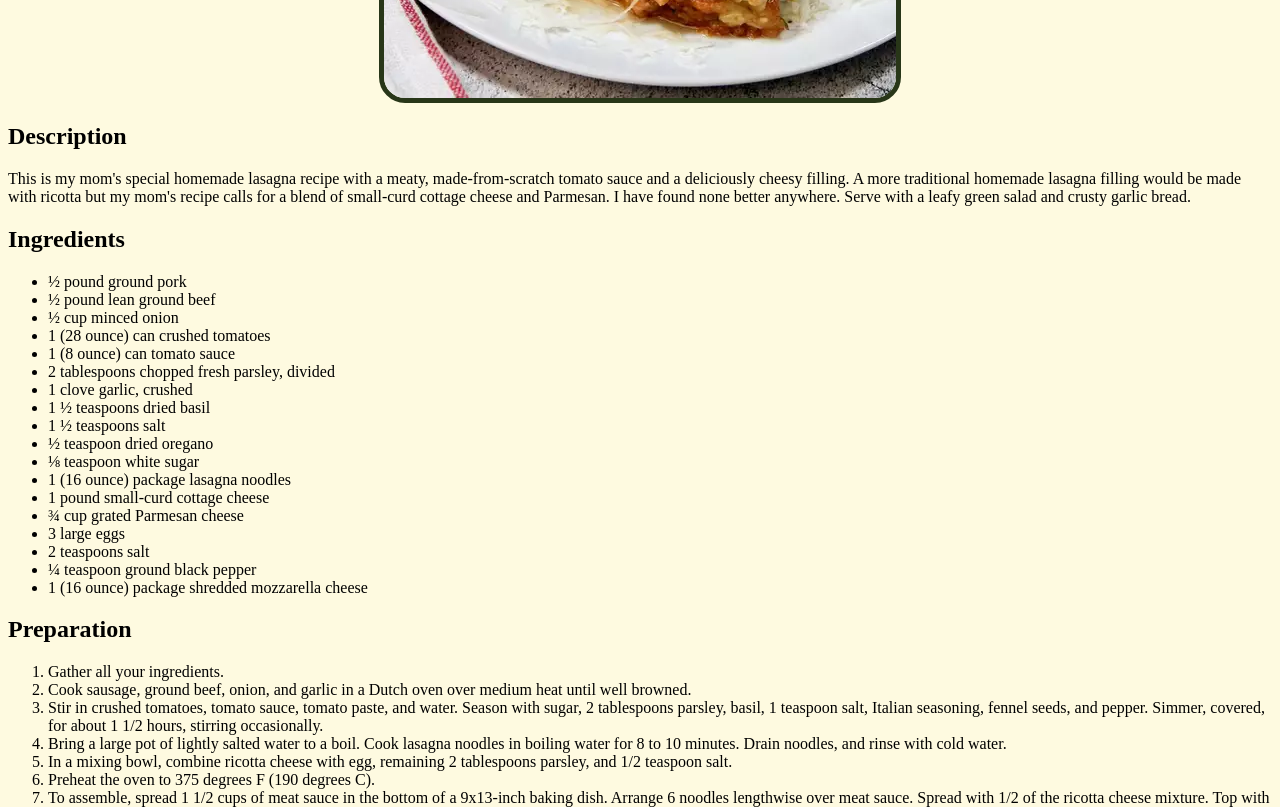
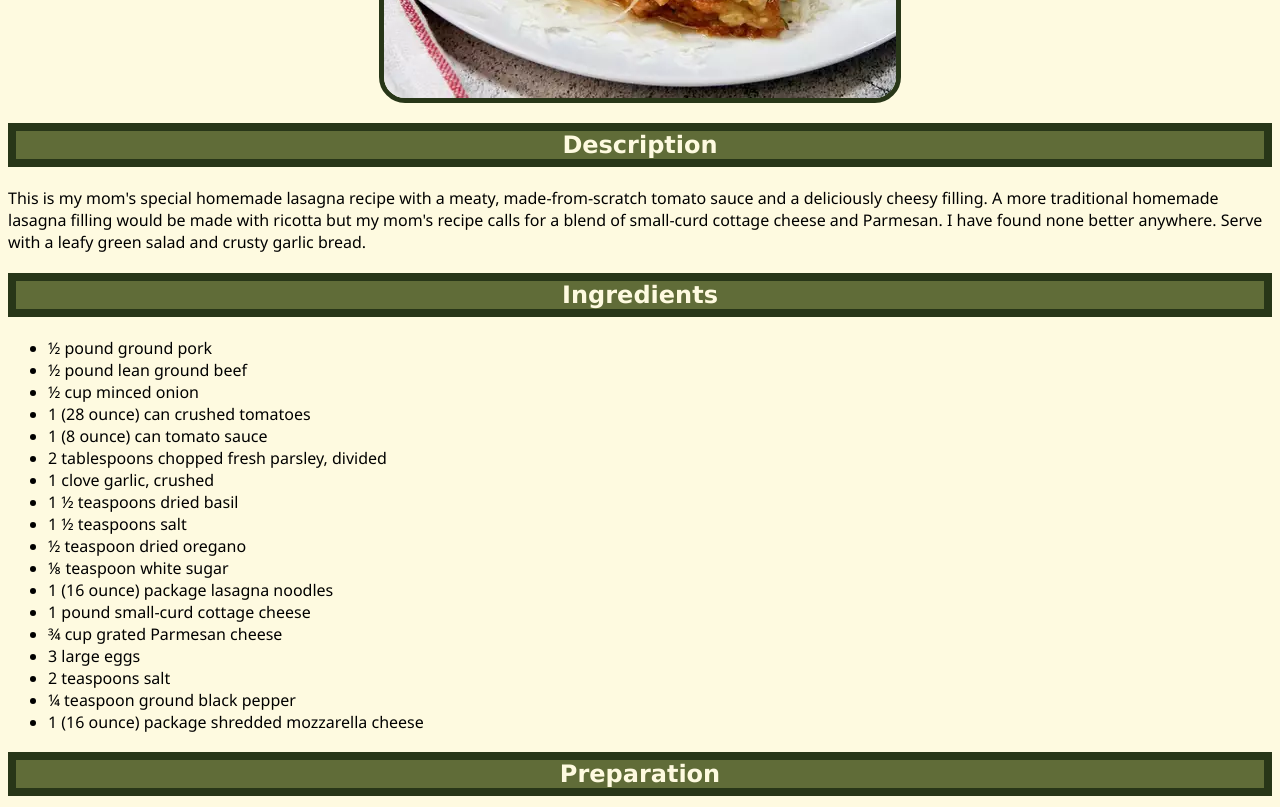
Before and after one commit to NoeRGuerra/odin-recipes, a plain HTML site: page recipes/lasagna.html in a window 1280 px wide. Shown: the part 520-1327 px from the top of the page. Drawn offline with Linux system fonts and the light colour scheme.

Commit message:
Add styles for headers and paragraphs

```diff
--- a/recipes/lasagna.html
+++ b/recipes/lasagna.html
@@ -9,14 +9,15 @@
 </head>
 
 <body>
+    <div>
     <h1 class="title">Lasagna</h1>
     <img class="post-image" src="../images/lasagna.webp" alt="Lasagna on a plate"/>
-    <h2>Description</h2>
+    <h2 class="header">Description</h2>
     <p>This is my mom's special homemade lasagna recipe with a meaty, made-from-scratch tomato sauce and a deliciously
         cheesy filling. A more traditional homemade lasagna filling would be made with ricotta but my mom's recipe calls
         for a blend of small-curd cottage cheese and Parmesan. I have found none better anywhere. Serve with a leafy
         green salad and crusty garlic bread.</p>
-    <h2>Ingredients</h2>
+    <h2 class="header">Ingredients</h2>
     <ul>
         <li>½ pound ground pork</li>
         <li>½ pound lean ground beef</li>
@@ -37,7 +38,7 @@
         <li>¼ teaspoon ground black pepper</li>
         <li>1 (16 ounce) package shredded mozzarella cheese</li>
     </ul>
-    <h2>Preparation</h2>
+    <h2 class="header">Preparation</h2>
     <ol>
         <li>Gather all your ingredients.</li>
         <li>Cook sausage, ground beef, onion, and garlic in a Dutch oven over medium heat until well browned.</li>
--- a/styles.css
+++ b/styles.css
@@ -2,12 +2,24 @@ body{
     background-color: #fefae0;
 }
 
-.title{
+p, li{
+    font-family: 'Segoe UI', Tahoma, Geneva, Verdana, sans-serif;
+}
+
+.title,
+.header{
     text-align: center;
     font-family: Verdana, Geneva, Tahoma, sans-serif;
     background-color: #606c38;
     color: #fefae0;
+}
+
+.title{
     border: 10px solid #283618;
+}
+
+.header{
+    border: 8px solid #283618;
 }
 
 .post-image{
```
Also changed, not shown: recipes/air_fried_chicken.html (+3 -3 lines), recipes/tamales.html (+3 -3 lines).
